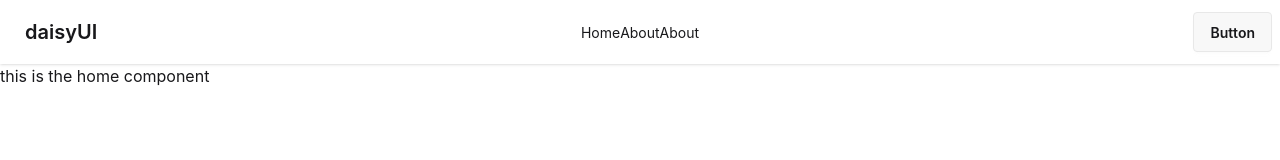
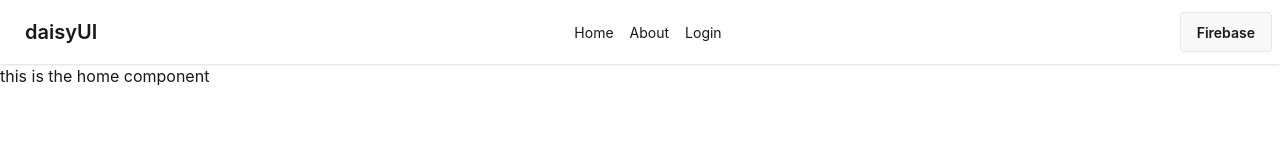
Before and after one commit to shirajulislam0/email-password-firebase-app, a React (Vite) app: page / in a window 1280 px wide. Shown: the top 160 px of the page. Built offline with nearby package versions, Linux system fonts and the light colour scheme.

Commit message:
added the another component

```diff
--- /dev/null
+++ b/src/Components/Login/Login.jsx
@@ -0,0 +1,11 @@
+import React from 'react';
+
+const Login = () => {
+    return (
+        <div>
+            <h2> this is the login section</h2>
+        </div>
+    );
+};
+
+export default Login;
--- a/src/Components/Navber/Navber.jsx
+++ b/src/Components/Navber/Navber.jsx
@@ -4,8 +4,8 @@ import { NavLink } from "react-router";
 const Navber = () => {
     const Links=<>
     <NavLink to="/">Home</NavLink>
-    <NavLink to="/About">About</NavLink>
-    <NavLink to="/About">About</NavLink>
+    <NavLink className="ml-4" to="/About">About</NavLink>
+    <NavLink className="ml-4" to="/Login">Login</NavLink>
     </>
   return (
     <div className="navbar bg-base-100 shadow-sm">
@@ -30,20 +30,20 @@ const Navber = () => {
           </div>
           <ul
             tabIndex="-1"
-            className="menu menu-sm dropdown-content bg-base-100 rounded-box z-1 mt-3 w-52 p-2 shadow"
+            className="menu menu-sm dropdown-content bg-base-100 rounded-box z-1  mt-3 w-52 p-2 shadow"
           >
             {Links}
           </ul>
         </div>
         <a className="btn btn-ghost text-xl">daisyUI</a>
       </div>
-      <div className="navbar-center hidden lg:flex">
+      <div className="navbar-center hidden ml-4 lg:flex">
         <ul className="menu menu-horizontal px-1">
          {Links}
         </ul>
       </div>
       <div className="navbar-end">
-        <a className="btn">Button</a>
+        <a className="btn">Firebase</a>
       </div>
     </div>
   );
--- a/src/main.jsx
+++ b/src/main.jsx
@@ -6,6 +6,7 @@ import { createBrowserRouter, RouterContextProvider, RouterProvider } from 'reac
 import Root from './Layouts/Root.jsx'
 import Home from './Components/Home/Home.jsx'
 import About from './Components/About/About.jsx'
+import Login from './Components/Login/Login.jsx'
 
 const router=createBrowserRouter([
   {
@@ -16,7 +17,12 @@ const router=createBrowserRouter([
     {
       path:"/About",
       Component:About
-    }
+    },
+    {
+      path:"/Login",
+      Component:Login
+    },
+
    ]
   }
 ])
```
